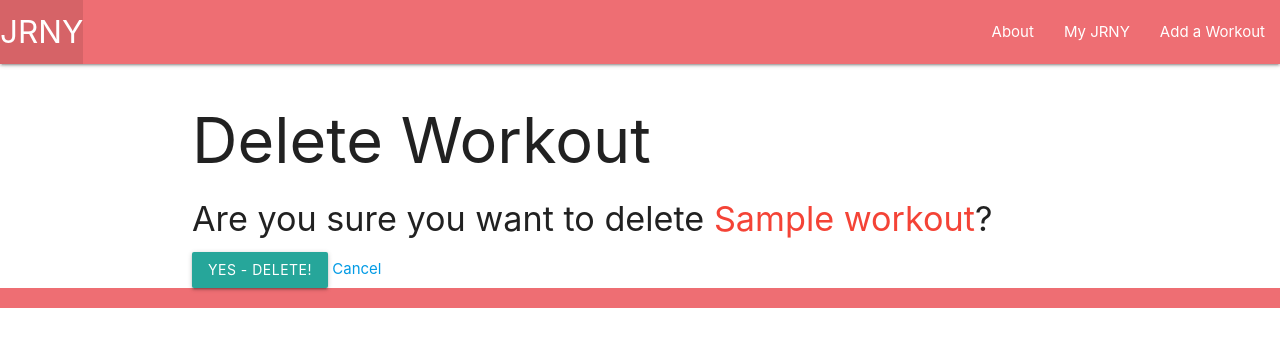
After one commit to mellisporter/jrny-app, a Django app: page /workouts/1/delete in a window 1280 px wide. The commit adds this page. Shown: the top 347 px of the page. Run offline with Django 4.2, Linux system fonts and the light colour scheme; tables that the repository leaves empty hold one stand-in row (values such as "Sample post").

Commit message:
delete workout works

```diff
--- /dev/null
+++ b/main_app/templates/main_app/workout_confirm_delete.html
@@ -0,0 +1,15 @@
+
+{% extends 'base.html' %} {% block content %}
+<h1>Delete Workout</h1>
+
+<h4>
+  Are you sure you want to delete
+  <span class="red-text">{{ object.name }}</span>?
+</h4>
+
+<form action="" method="POST">
+  {% csrf_token %}
+  <input type="submit" value="Yes - Delete!" class="btn" />
+  <a href="{% url 'detail' workout.id %}">Cancel</a>
+</form>
+{% endblock %}
--- a/main_app/templates/main_app/workout_form.html
+++ b/main_app/templates/main_app/workout_form.html
@@ -1,4 +1,9 @@
 {% extends 'base.html' %} {% block content %}
+{% if object %}
+<h1>Edit <span class="red-text">{{object.name}}</span></h1>
+{% else %}
+<h1>Add Workout</h1>
+{% endif %}
 <!-- Leaving the action empty makes the form post to the same url used to display it -->
 <form action="" method="post">
   <!-- Django requires the following for security purposes -->
```
